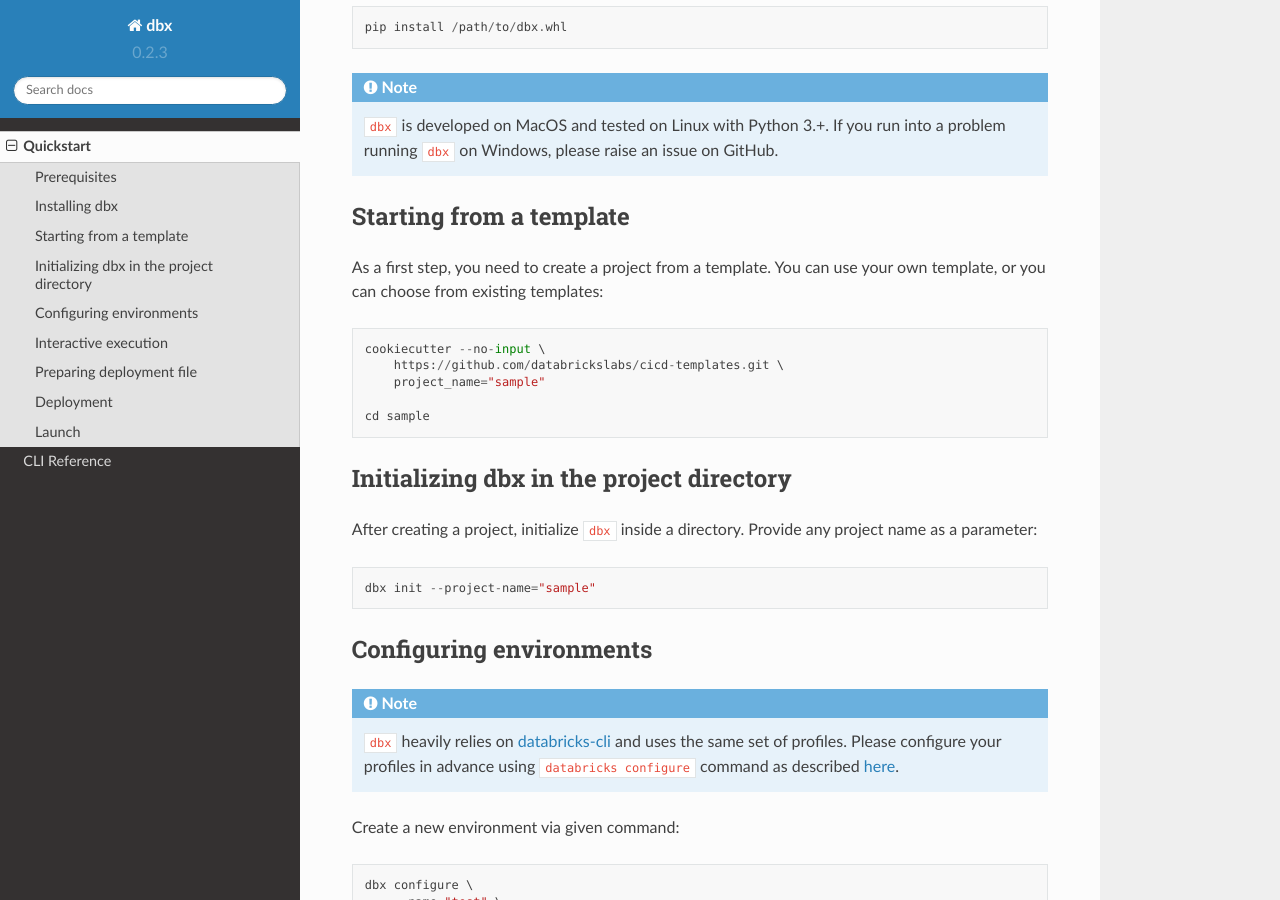
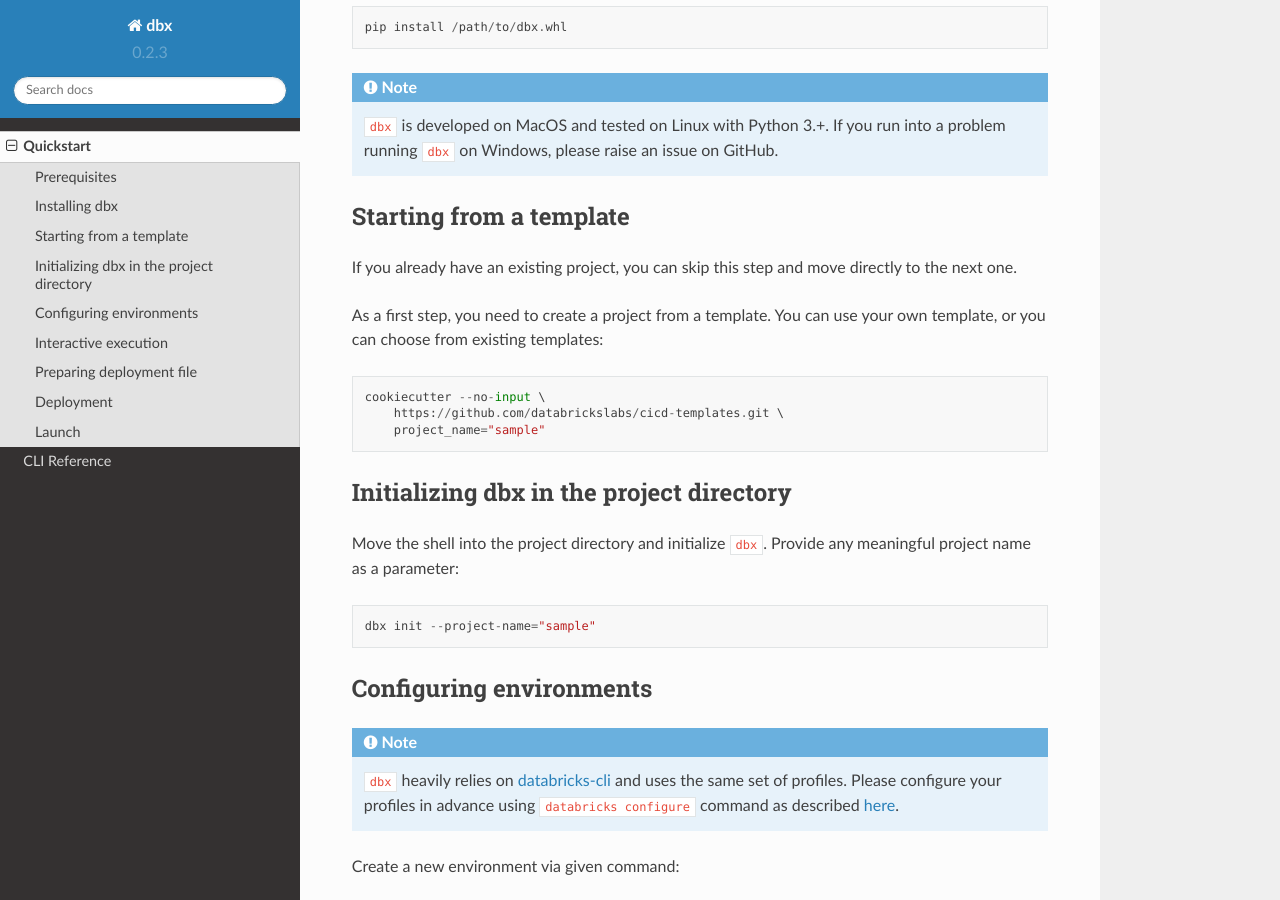
Before and after one commit to databrickslabs/dbx, a Sphinx documentation site: the page built from docs/source/quickstart.rst, in a window 1280 px wide and 900 px high, scrolled down 364 px. Built offline with Sphinx 7.4.7 and the Read the Docs theme 2.0.0, drawn with Linux system fonts in a browser that asks for light colours; some of the changed text lies outside the part shown.

Commit message:
improve quickstart docs

```diff
--- a/docs/source/quickstart.rst
+++ b/docs/source/quickstart.rst
@@ -23,6 +23,7 @@
 
 Starting from a template
 ------------------------
+If you already have an existing project, you can skip this step and move directly to the next one.
 
 As a first step, you need to create a project from a template. You can use your own template, or you can choose from existing templates:
 
@@ -32,12 +33,10 @@
         https://github.com/databrickslabs/cicd-templates.git \
         project_name="sample"
 
-    cd sample
-
 Initializing dbx in the project directory
 -----------------------------------------
 
-After creating a project, initialize :code:`dbx` inside a directory. Provide any project name as a parameter:
+Move the shell into the project directory and initialize :code:`dbx`. Provide any meaningful project name as a parameter:
 
 .. code-block:: python
 
```
Also changed, not shown: other parts of docs/source/quickstart.rst (+8 -0 lines).
